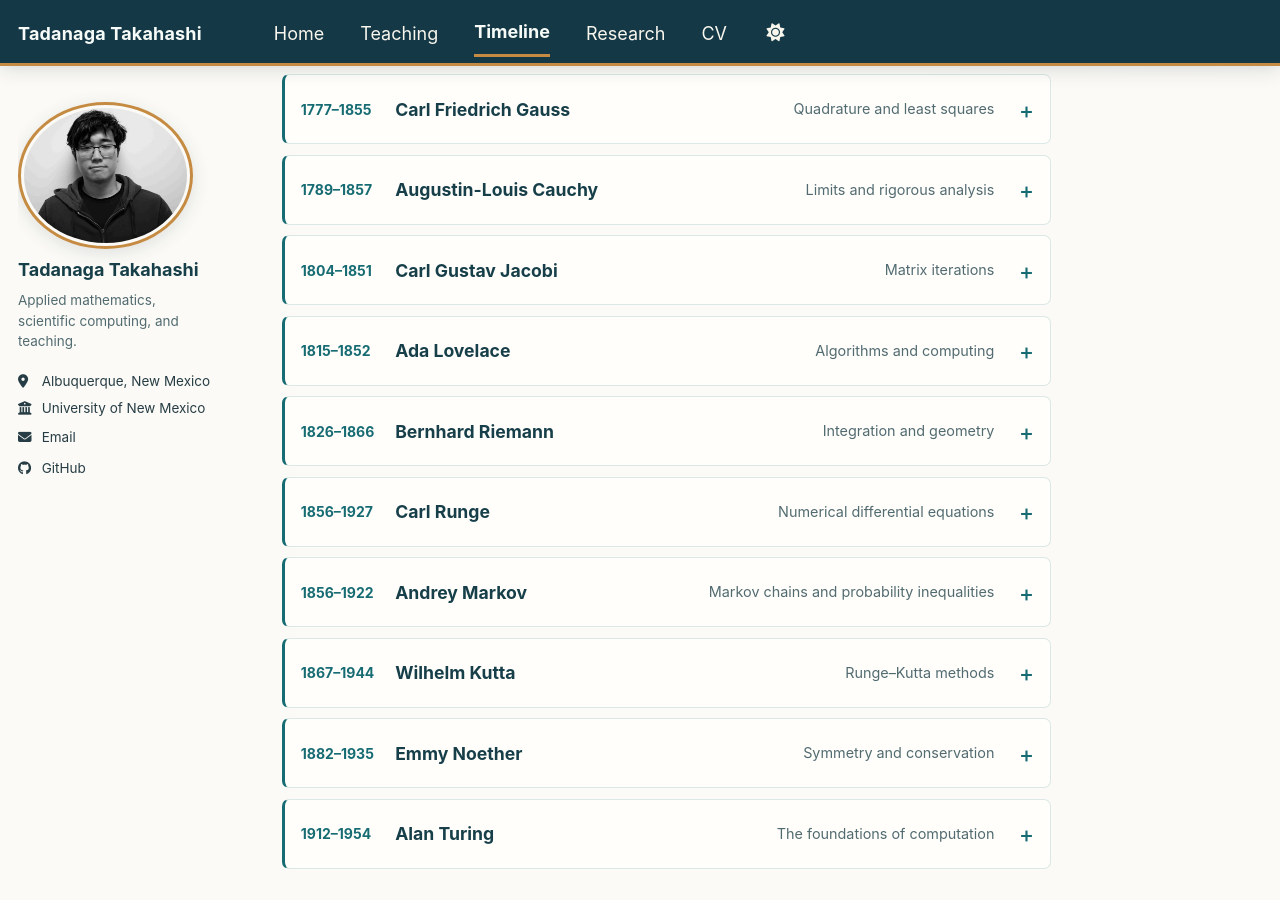
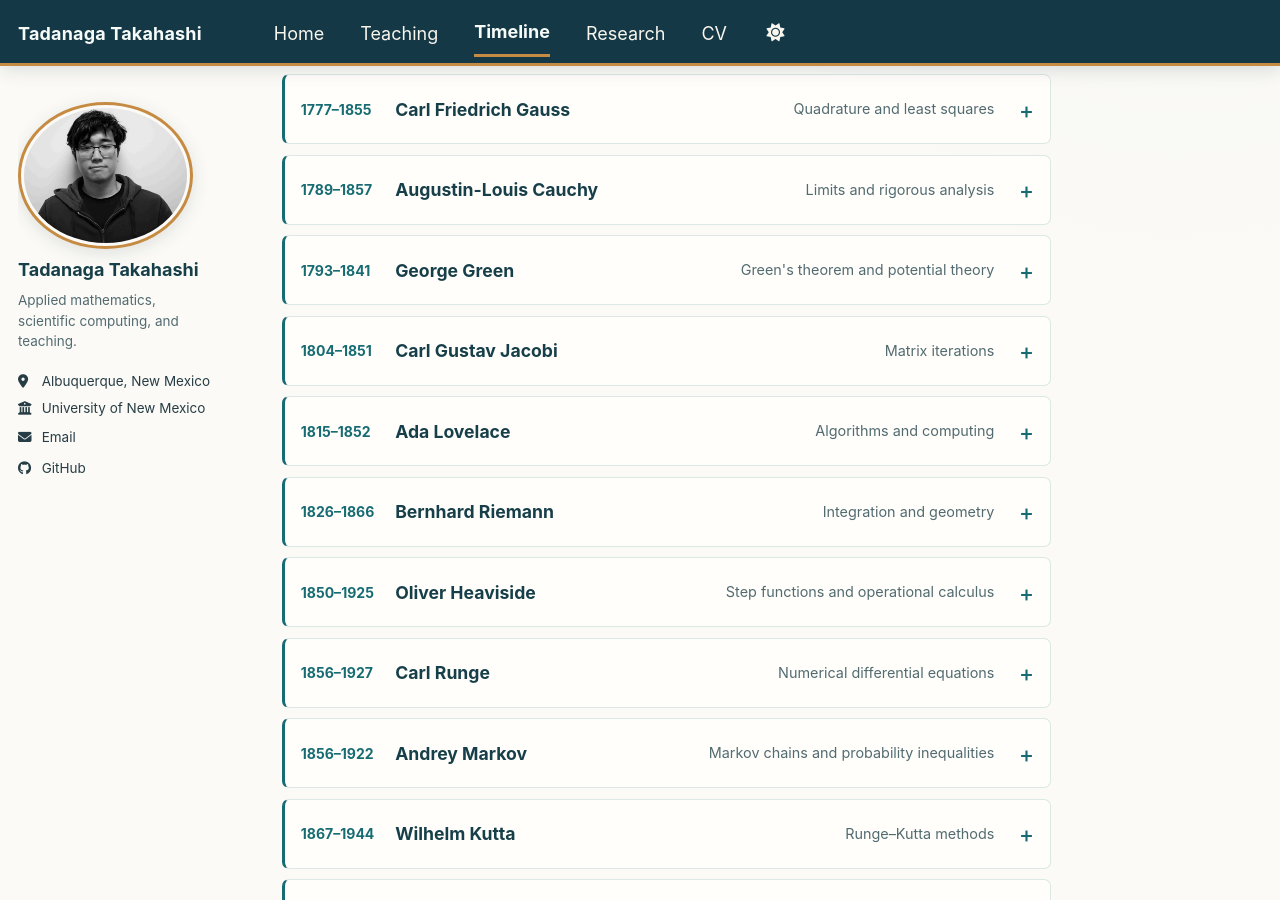
Before and after one commit to tadanaga/webpage, a Jekyll site: the page built from _pages/timeline.md, in a window 1280 px wide and 900 px high, scrolled down 1735 px. Built offline with Jekyll 4.4.1, drawn with Linux system fonts in a browser that asks for light colours; a style sheet for code colours, icons or effects is not loaded; some of the changed lines change nothing that is shown.

Commit message:
Add George Green and Oliver Heaviside to history timeline

```diff
--- a/_data/mathematicians.yml
+++ b/_data/mathematicians.yml
@@ -123,6 +123,16 @@ mathematicians:
     summary: "Cauchy helped make calculus and analysis more systematic, with careful treatments of limits, series, and differential equations."
     fact: "As a child, Cauchy encountered Laplace and Lagrange, who visited his family's home. Lagrange reportedly encouraged his father to emphasize language studies before advanced mathematics."
     source: "https://mathshistory.st-andrews.ac.uk/Biographies/Cauchy/"
+  - id: "green"
+    name: "George Green"
+    birth: 1793
+    death: 1841
+    lane: 4
+    topic: "Green's theorem and potential theory"
+    course: "Calculus III · Differential Equations"
+    summary: "Green was a largely self-taught English mathematician whose work introduced Green's theorem and Green's functions, now central to vector calculus and the mathematical study of partial differential equations."
+    fact: "While working in his family's flour mill in Nottingham, Green taught himself advanced mathematics. His groundbreaking 1828 essay on electricity and magnetism was privately published with just 51 subscribers."
+    source: "https://mathshistory.st-andrews.ac.uk/Biographies/Green/"
   - id: "jacobi"
     name: "Carl Gustav Jacobi"
     birth: 1804
@@ -153,6 +163,16 @@ mathematicians:
     summary: "Riemann reshaped the foundations of integration and geometry, influencing calculus and later mathematical physics."
     fact: "According to a well-known biographical account, Riemann read a 900-page book on number theory by Legendre in just six days while he was still a schoolboy."
     source: "https://mathshistory.st-andrews.ac.uk/Biographies/Riemann/"
+  - id: "heaviside"
+    name: "Oliver Heaviside"
+    birth: 1850
+    death: 1925
+    lane: 2
+    topic: "Step functions and operational calculus"
+    course: "Differential Equations"
+    summary: "Heaviside developed operational calculus for analyzing electrical circuits, advanced vector analysis and electromagnetism, and gave his name to the Heaviside step function."
+    fact: "Heaviside left school at sixteen and worked as a telegraph operator. Fascinated by Maxwell's theory, he later left his job to study it full-time and helped reformulate Maxwell's original system into the four vector equations familiar today."
+    source: "https://mathshistory.st-andrews.ac.uk/Biographies/Heaviside/"
   - id: "runge"
     name: "Carl Runge"
     birth: 1856
```
